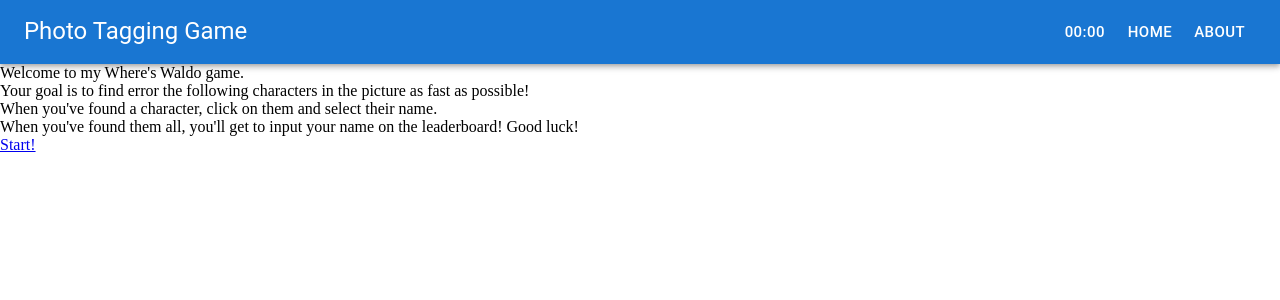
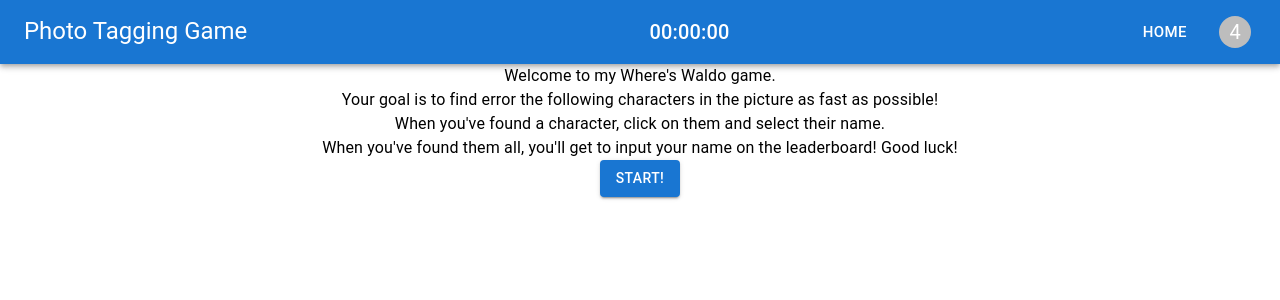
Before and after one commit to mrmchughes/Photo-Tagging-Game, a React (Create React App) app: page / in a window 1280 px wide. Shown: the top 300 px of the page. Built offline with nearby package versions, Linux system fonts and the light colour scheme.

Commit message:
adjusted navbar, added placeholder functions

```diff
--- a/src/App.tsx
+++ b/src/App.tsx
@@ -14,24 +14,54 @@ function App() {
   const [timer, setTimer] = useState();
   const [score, setScore] = useState();
 
-  const gamePageOnClick = () => {};
+  const gamePageOnClick = () => {
+    console.log("gamePageOnClick Called");
+    getClickPostition();
+    characterChoice();
+    characterChoiceWasCorrect();
+    characterChoiceWasIncorrect();
+    addCharacterToCorrectChoicesArray();
+  };
 
-  const getClickPostition = () => {};
+  const getClickPostition = () => {
+    console.log("getClickPostition Called");
+  };
 
-  const characterChoice = () => {};
+  const characterChoice = () => {
+    console.log("characterChoice Called");
+  };
 
   //call setCharactersFound here
-  const characterChoiceWasCorrect = () => {};
+  const characterChoiceWasCorrect = () => {
+    console.log("characterChoiceWasCorrect Called");
+  };
 
-  const characterChoiceWasIncorrect = () => {};
+  const characterChoiceWasIncorrect = () => {
+    console.log("characterChoiceWasIncorrect Called");
+  };
 
-  const gameEnd = () => {};
+  const addCharacterToCorrectChoicesArray = () => {
+    console.log("addCharacterToCorrectChoicesArray Called");
+  };
 
-  const scorePass = () => {};
+  const gameEnd = () => {
+    console.log("gameEnd Called");
+    scorePass();
+    isScoreHighScore();
+    gameReset();
+  };
 
-  const isScoreHighScore = () => {};
+  const scorePass = () => {
+    console.log("scorePass Called");
+  };
 
-  const gameReset = () => {};
+  const isScoreHighScore = () => {
+    console.log("isScoreHighScore Called");
+  };
+
+  const gameReset = () => {
+    console.log("gameReset called");
+  };
 
   /**const getClickPosition2 = (e) => {
     setVisible(!visible);
@@ -90,10 +120,15 @@ function App() {
   return (
     <div className="App">
       <BrowserRouter>
-        <Navbar />
+        <Navbar gameReset={gameReset} />
         <Routes>
           <Route path="/" element={<HomePage />} />
-          <Route path="/game" element={<GamePage />} />
+          <Route
+            path="/game"
+            element={
+              <GamePage gameEnd={gameEnd} gamePageOnClick={gamePageOnClick} />
+            }
+          />
           <Route path="/leaderboard" element={<LeaderboardPage />} />
           <Route path="*" element={<ErrorPage />} />
         </Routes>
--- a/src/components/GamePage.tsx
+++ b/src/components/GamePage.tsx
@@ -8,11 +8,11 @@ import Typography from "@mui/material/Typography";
 import Box from "@mui/material/Box";
 
 interface GamePageProps {
-  //getClickPosition: () => void;
-  //addCharacter: () => void;
+  gameEnd: () => void;
+  gamePageOnClick: () => void;
 }
 
-const GamePage = () => {
+const GamePage = ({ gameEnd, gamePageOnClick }: GamePageProps) => {
   const [contextMenu, setContextMenu] = useState<{
     mouseX: number;
     mouseY: number;
@@ -20,6 +20,7 @@ const GamePage = () => {
 
   const handleContextMenu = (e: React.MouseEvent) => {
     e.preventDefault();
+    gamePageOnClick();
     setContextMenu(
       contextMenu === null
         ? {
@@ -35,7 +36,7 @@ const GamePage = () => {
   };
 
   return (
-    <div onContextMenu={handleContextMenu} style={{ cursor: "context-menu" }}>
+    <div onClick={handleContextMenu} style={{ cursor: "context-menu" }}>
       <Box
         sx={{
           width: 1920,
@@ -54,10 +55,10 @@ const GamePage = () => {
             : undefined
         }
       >
-        <MenuItem onClick={handleClose}>Character 1</MenuItem>
-        <MenuItem onClick={handleClose}>Character 2</MenuItem>
-        <MenuItem onClick={handleClose}>Character 3</MenuItem>
-        <MenuItem onClick={handleClose}>Character 4</MenuItem>
+        <MenuItem onClick={handleClose}>Steven Universe</MenuItem>
+        <MenuItem onClick={handleClose}>Edward Elric</MenuItem>
+        <MenuItem onClick={handleClose}>Predator</MenuItem>
+        <MenuItem onClick={handleClose}>John McClane</MenuItem>
       </Menu>
     </div>
   );
--- a/src/components/HomePage.tsx
+++ b/src/components/HomePage.tsx
@@ -1,27 +1,58 @@
 import React from "react";
-import { Link } from "react-router-dom";
+import { Link as RouterLink } from "react-router-dom";
+import Box from "@mui/material/Box";
+import { Typography, Button } from "@mui/material";
 
 const HomePage = () => {
   return (
-    <div className="flex flex-col border-solid border-black border">
-      <div className="flex-col text-center mt-3.5">
-        <p>Welcome to my Where's Waldo game.</p>
-        <p>
+    <Box>
+      <Box>
+        <Typography
+          sx={{
+            flexGrow: 1,
+            textAlign: "center",
+          }}
+        >
+          Welcome to my Where's Waldo game.
+        </Typography>
+        <Typography
+          sx={{
+            flexGrow: 1,
+            textAlign: "center",
+          }}
+        >
           Your goal is to find error the following characters in the picture as
           fast as possible!
-        </p>
-        <p>
+        </Typography>
+        <Typography
+          sx={{
+            flexGrow: 1,
+            textAlign: "center",
+          }}
+        >
           When you've found a character, click on them and select their name.
-        </p>
-        <p>
+        </Typography>
+        <Typography
+          sx={{
+            flexGrow: 1,
+            textAlign: "center",
+          }}
+        >
           When you've found them all, you'll get to input your name on the
           leaderboard! Good luck!
-        </p>
-      </div>
-      <div className="flex place-content-center">
-        <Link to="/game">Start!</Link>
-      </div>
-    </div>
+        </Typography>
+      </Box>
+      <Box
+        sx={{
+          flexGrow: 1,
+          textAlign: "center",
+        }}
+      >
+        <Button variant="contained" component={RouterLink} to={`game`}>
+          Start!
+        </Button>
+      </Box>
+    </Box>
   );
 };
 
--- a/src/components/Navbar.tsx
+++ b/src/components/Navbar.tsx
@@ -12,6 +12,13 @@ import ListItemButton from "@mui/material/ListItemButton";
 import ListItem from "@mui/material/ListItem";
 import ListItemText from "@mui/material/ListItemText";
 import Button from "@mui/material/Button";
+
+import Avatar from "@mui/material/Avatar";
+import Menu from "@mui/material/Menu";
+import MenuItem from "@mui/material/MenuItem";
+import ListItemIcon from "@mui/material/ListItemIcon";
+import Tooltip from "@mui/material/Tooltip";
+
 import {
   createTheme,
   responsiveFontSizes,
@@ -23,10 +30,20 @@ let theme = createTheme();
 
 theme = responsiveFontSizes(theme);
 
-interface NavBarProps {}
+interface NavBarProps {
+  gameReset: () => void;
+}
 
-const NavBar = () => {
+const NavBar = ({ gameReset }: NavBarProps) => {
   const [mobileOpen, setMobileOpen] = useState(false);
+  const [anchorEl, setAnchorEl] = React.useState<null | HTMLElement>(null);
+  const open = Boolean(anchorEl);
+  const handleClick = (event: React.MouseEvent<HTMLElement>) => {
+    setAnchorEl(event.currentTarget);
+  };
+  const handleClose = () => {
+    setAnchorEl(null);
+  };
 
   const handleDrawerToggle = () => {
     setMobileOpen(!mobileOpen);
@@ -41,7 +58,7 @@ const NavBar = () => {
 
       <List>
         <ListItem disablePadding>
-          <ListItemText primary="00:00" />
+          <ListItemText sx={{ textAlign: "center" }} primary="00:00" />
         </ListItem>
 
         <ListItem disablePadding>
@@ -49,19 +66,20 @@ const NavBar = () => {
             component={RouterLink}
             to="/"
             sx={{ textAlign: "center" }}
+            onClick={gameReset}
           >
             <ListItemText primary="Home" />
           </ListItemButton>
         </ListItem>
 
+        <Divider />
+
         <ListItem disablePadding>
-          <ListItemButton
-            component={RouterLink}
-            to="/about"
-            sx={{ textAlign: "center" }}
-          >
-            <ListItemText primary="about" />
-          </ListItemButton>
+          <Tooltip title="Characters remaining">
+            <ListItemText sx={{ textAlign: "center" }}>
+              {} remaining
+            </ListItemText>
+          </Tooltip>
         </ListItem>
       </List>
     </Box>
@@ -89,31 +107,88 @@ const NavBar = () => {
               Photo Tagging Game
             </Typography>
 
+            <Typography
+              variant="h6"
+              component="div"
+              sx={{ flexGrow: 1, display: { xs: "none", sm: "block" } }}
+            >
+              00:00:00
+            </Typography>
+
             <Box sx={{ display: { xs: "none", sm: "block" } }}>
-              <Button color="inherit" sx={{ textAlign: "center" }} size="large">
-                00:00
-              </Button>
-
               <Button
                 component={RouterLink}
                 to="/"
                 color="inherit"
                 sx={{ textAlign: "center" }}
                 size="large"
+                onClick={gameReset}
               >
                 Home
               </Button>
 
-              <Button
-                component={RouterLink}
-                to="/about"
-                color="inherit"
-                sx={{ textAlign: "center" }}
-                size="large"
-              >
-                About
-              </Button>
+              <Tooltip title="Characters remaining">
+                <IconButton
+                  onClick={handleClick}
+                  size="small"
+                  sx={{ ml: 2 }}
+                  aria-controls={open ? "account-menu" : undefined}
+                  aria-haspopup="true"
+                  aria-expanded={open ? "true" : undefined}
+                >
+                  <Avatar sx={{ width: 32, height: 32 }}>4</Avatar>
+                </IconButton>
+              </Tooltip>
             </Box>
+            <Menu
+              anchorEl={anchorEl}
+              id="account-menu"
+              open={open}
+              onClose={handleClose}
+              onClick={handleClose}
+              PaperProps={{
+                elevation: 0,
+                sx: {
+                  overflow: "visible",
+                  filter: "drop-shadow(0px 2px 8px rgba(0,0,0,0.32))",
+                  mt: 1.5,
+                  "& .MuiAvatar-root": {
+                    width: 32,
+                    height: 32,
+                    ml: -0.5,
+                    mr: 1,
+                  },
+                  "&:before": {
+                    content: '""',
+                    display: "block",
+                    position: "absolute",
+                    top: 0,
+                    right: 14,
+                    width: 10,
+                    height: 10,
+                    bgcolor: "background.paper",
+                    transform: "translateY(-50%) rotate(45deg)",
+                    zIndex: 0,
+                  },
+                },
+              }}
+              transformOrigin={{ horizontal: "right", vertical: "top" }}
+              anchorOrigin={{ horizontal: "right", vertical: "bottom" }}
+            >
+              <MenuItem onClick={handleClose}>
+                <Avatar /> Steven Universe - Steven Universe
+              </MenuItem>
+              <MenuItem onClick={handleClose}>
+                <Avatar /> Edward Elric - Full Metal Alchemist
+              </MenuItem>
+              <MenuItem onClick={handleClose}>
+                <Avatar /> Predator - Predator
+              </MenuItem>
+              <MenuItem onClick={handleClose}>
+                <Avatar /> John McClane - Die Hard
+              </MenuItem>
+              <Divider />
+            </Menu>
           </ThemeProvider>
         </Toolbar>
       </AppBar>
```
